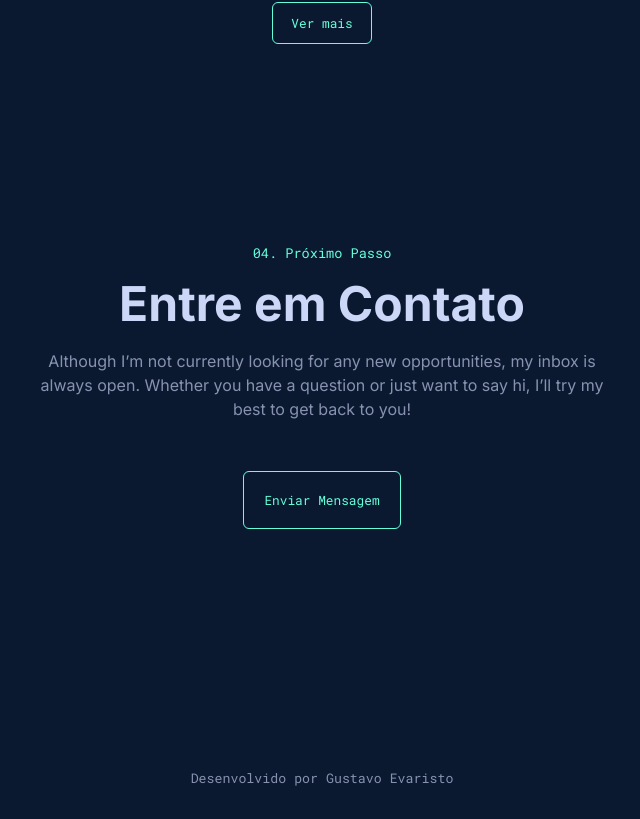
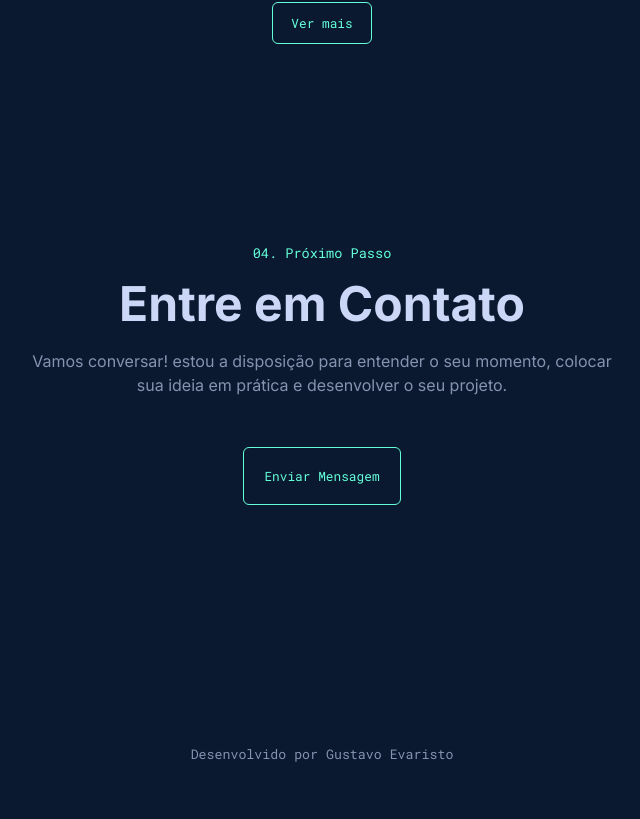
Before and after one commit to gustavo-evaristo/portfolio, a React (Vite) app: page / in a window 1280 px wide. Shown: the part 4272-5091 px from the top of the page, without its empty margins (318-958 px from the left). After the commit the page ends 5067 px from the top, so only its background shows below. Built offline with nearby package versions, Linux system fonts and the light colour scheme.

Commit message:
fix: contact

```diff
--- a/src/components/Contact/index.tsx
+++ b/src/components/Contact/index.tsx
@@ -8,10 +8,10 @@ export function Contact () {
   }
 
   return (
-    <Container>
+    <Container id="contact">
       <span>04. Próximo Passo</span>
       <h3>Entre em Contato</h3>
-      <h4>Although I’m not currently looking for any new opportunities, my inbox is always open. Whether you have a question or just want to say hi, I’ll try my best to get back to you!</h4>
+      <h4>Vamos conversar! estou a disposição para entender o seu momento, colocar sua ideia em prática e desenvolver o seu projeto.</h4>
       <Button style={{ padding: 20 }} text='Enviar Mensagem' onClick={toWpp} />
 
       <footer>
--- a/src/components/Header/index.tsx
+++ b/src/components/Header/index.tsx
@@ -64,7 +64,7 @@ export function Header() {
           </li>
 
           <li>
-            <a>
+            <a href="#contact">
               <span>04. </span>
             Contato
             </a>
```
